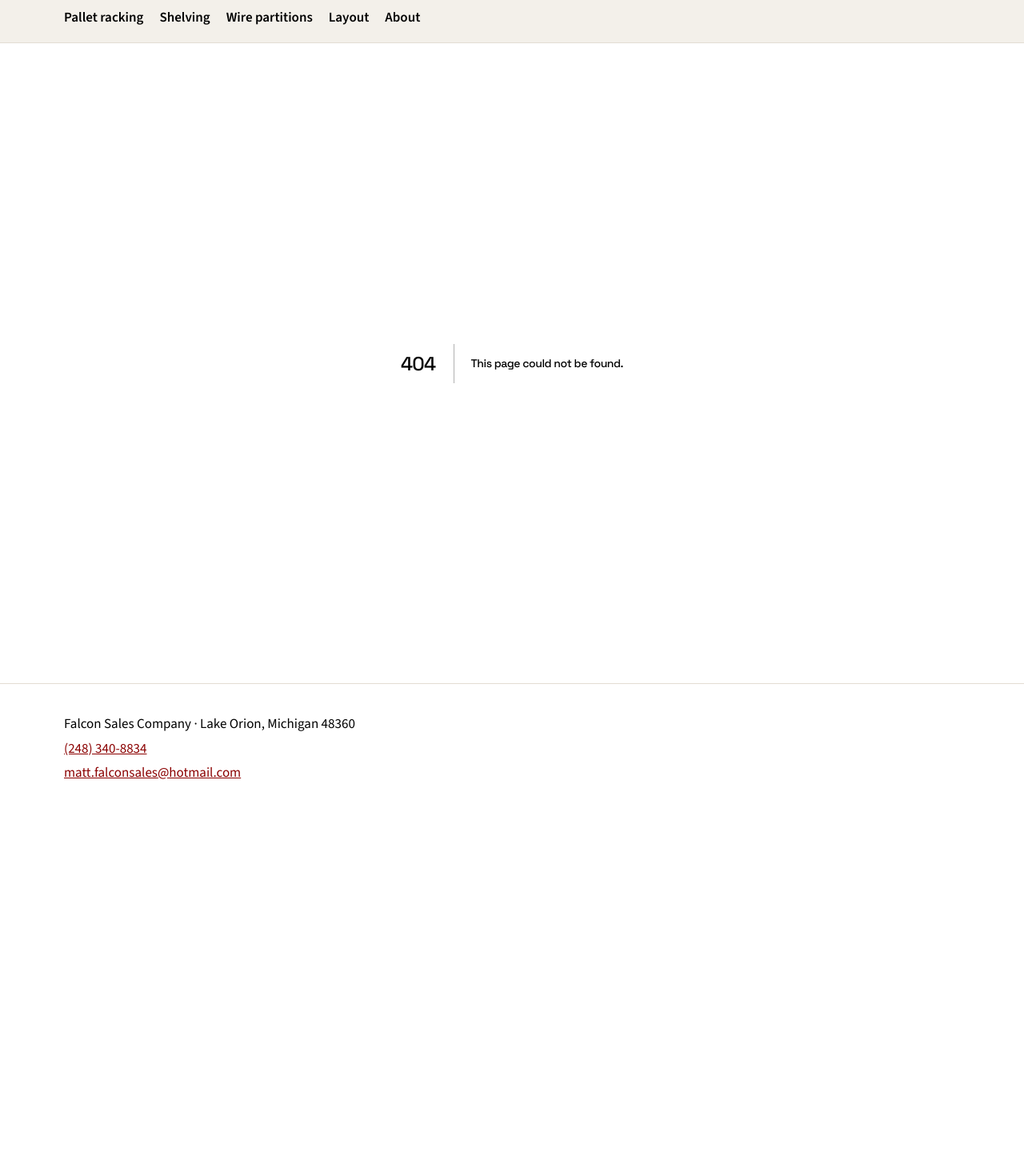
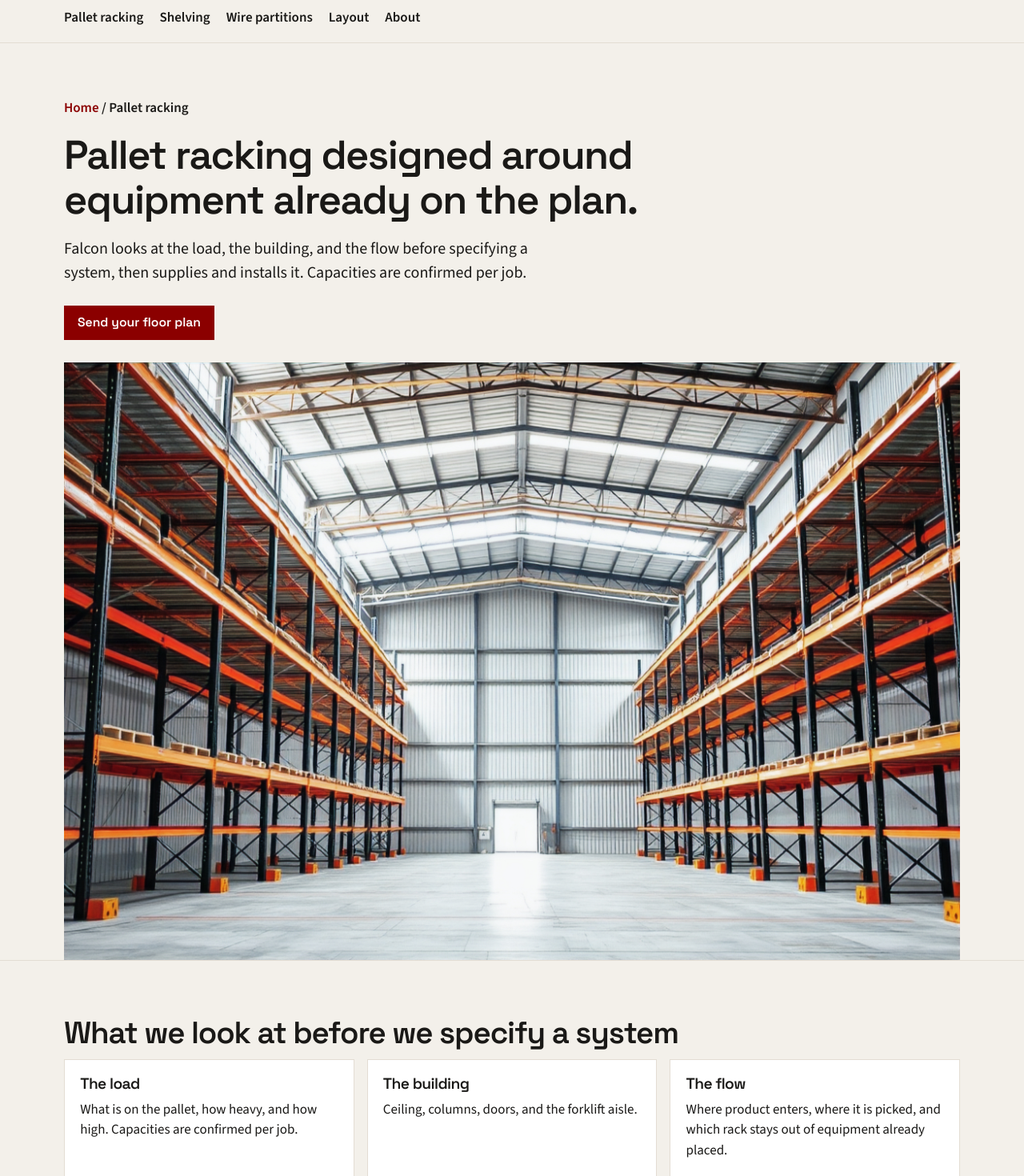
Before and after one commit to iamfatness/FalconSales, a Next.js app: page /pallet-racking in a window 1280 px wide. Before the commit this address had no page. Shown: the part 60-1530 px from the top of the page at 80% size. Before the commit the page ends 1087 px from the top, so only its background shows below. Built offline with nearby package versions, Linux system fonts and the light colour scheme.

Commit message:
feat: add Falcon Sales service pages

```diff
--- a/app/globals.css
+++ b/app/globals.css
@@ -470,3 +470,79 @@ a {
     padding: 3rem 0 2.4rem;
   }
 }
+
+.service-intro {
+  padding-bottom: 0;
+}
+
+.breadcrumb {
+  margin: 0 0 1.1rem;
+  font-weight: 600;
+}
+
+.breadcrumb a {
+  color: var(--red);
+  text-decoration: none;
+}
+
+.breadcrumb a:hover {
+  text-decoration: underline;
+}
+
+.service-intro h1 {
+  margin: 0;
+  max-width: 18em;
+  font-size: clamp(2.05rem, 4vw, 3.15rem);
+}
+
+.service-action {
+  margin: 1.6rem 0 0;
+}
+
+.service-photo {
+  width: 100%;
+  margin-top: 1.75rem;
+  aspect-ratio: 3 / 2;
+  object-fit: cover;
+}
+
+.checks,
+.service-links {
+  display: grid;
+  gap: 1rem;
+}
+
+.checks {
+  grid-template-columns: repeat(3, 1fr);
+  margin: 0;
+}
+
+.checks article {
+  padding: 1.2rem;
+  background: var(--white);
+  border: 1px solid var(--line);
+}
+
+.checks h3 {
+  margin: 0 0 0.55rem;
+  font-size: 1.2rem;
+}
+
+.checks p {
+  margin: 0;
+}
+
+.service-job {
+  max-width: 36rem;
+}
+
+.service-links {
+  grid-template-columns: repeat(3, 1fr);
+}
+
+@media (max-width: 900px) {
+  .checks,
+  .service-links {
+    grid-template-columns: 1fr;
+  }
+}
--- /dev/null
+++ b/app/pallet-racking/page.tsx
@@ -0,0 +1,10 @@
+import ServiceView from "../../components/ServicePage.tsx";
+import { site } from "../../content/site.ts";
+
+export default function Page() {
+  const service = site.services.find((item) => item.slug === "pallet-racking");
+  if (!service) {
+    throw new Error("Unknown slug: pallet-racking");
+  }
+  return <ServiceView service={service} />;
+}
--- /dev/null
+++ b/components/ServicePage.tsx
@@ -0,0 +1,78 @@
+import type { ServicePage } from "../content/site.ts";
+import { site } from "../content/site.ts";
+
+export default function ServiceView({ service }: { service: ServicePage }) {
+  const others = site.services.filter((item) => item.slug !== service.slug);
+
+  return (
+    <main>
+      <section className="section service-intro">
+        <div className="wrap">
+          <p className="breadcrumb">
+            <a href="/">Home</a>
+            {" / "}
+            {service.navLabel}
+          </p>
+          <h1>{service.headline}</h1>
+          <p className="lede">{service.lede}</p>
+          <p className="service-action">
+            <a className="button" href="/request-a-layout">
+              Send your floor plan
+            </a>
+          </p>
+          <img className="service-photo" src={service.image} alt={service.imageAlt} />
+        </div>
+      </section>
+
+      <section className="section section-rule">
+        <div className="wrap">
+          <h2>What we look at before we specify a system</h2>
+          <div className="checks">
+            {service.checks.map((check) => (
+              <article key={check.title}>
+                <h3>{check.title}</h3>
+                <p>{check.body}</p>
+              </article>
+            ))}
+          </div>
+        </div>
+      </section>
+
+      <section className="section">
+        <div className="wrap">
+          <h2>A job, shown as a placeholder</h2>
+          <article className="job-card service-job">
+            <img src={service.job.image} alt={service.job.imageAlt} />
+            <div className="job-copy">
+              <p className="placeholder-label">{service.job.label}</p>
+              <h3>{service.job.title}</h3>
+              <p>{service.job.body}</p>
+            </div>
+          </article>
+        </div>
+      </section>
+
+      <section className="section section-rule">
+        <div className="wrap">
+          <h2>Also on this floor</h2>
+          <div className="service-links">
+            {others.map((other) => (
+              <a key={other.slug} className="service-card" href={`/${other.slug}`}>
+                <h3>{other.navLabel}</h3>
+              </a>
+            ))}
+          </div>
+        </div>
+      </section>
+
+      <section className="section close">
+        <div className="wrap">
+          <h2>Have the equipment placed?</h2>
+          <a className="button" href="/request-a-layout">
+            Request a storage layout
+          </a>
+        </div>
+      </section>
+    </main>
+  );
+}
```
Also changed, not shown: app/shelving/page.tsx (added, +10 -0 lines), app/warehouse-layout/page.tsx (added, +10 -0 lines), app/wire-partitions/page.tsx (added, +10 -0 lines).
